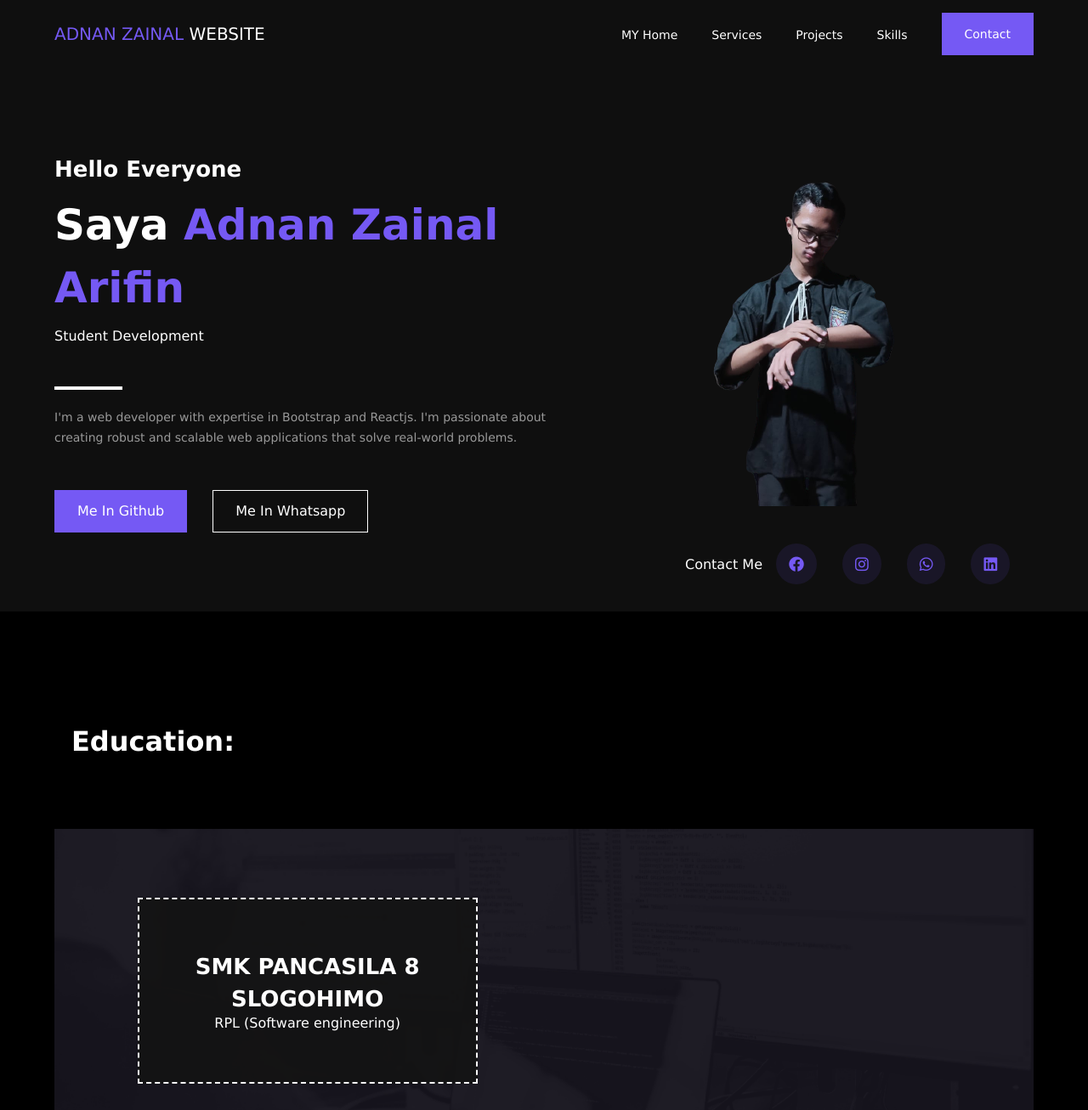
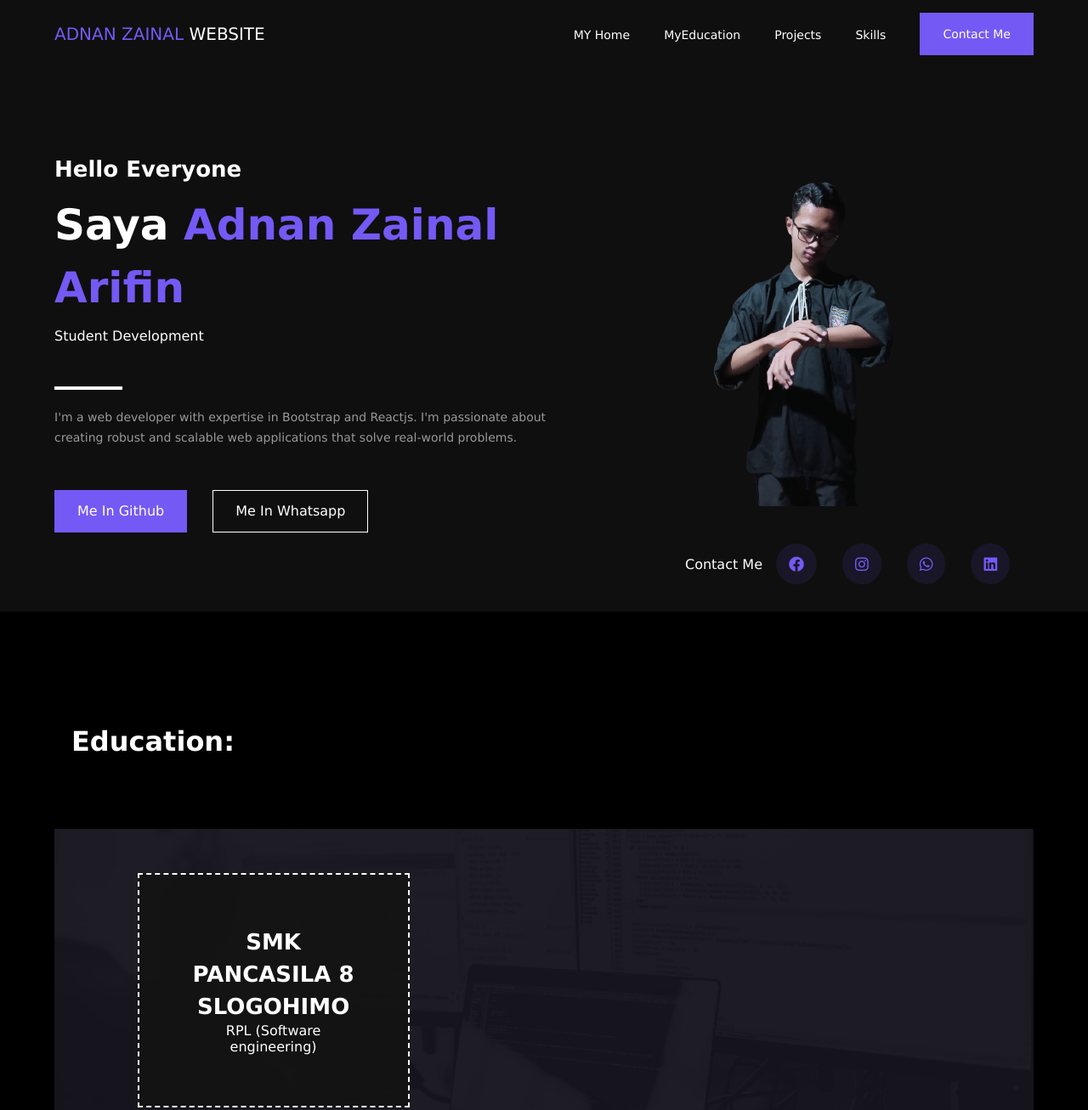
Before and after one commit to adnanzainal21/Adnan-Zainal-Id, a plain HTML site: page index.html in a window 1280 px wide. Shown: the top 1307 px of the page at 85% size. Drawn offline with nearby package versions, Linux system fonts and the light colour scheme; files whose address does not match are found by name.

Commit message:
New Update Adnan

```diff
--- a/index.html
+++ b/index.html
@@ -18,10 +18,10 @@
             <h4><a href="" class="logo"><span>ADNAN ZAINAL</span> WEBSITE</a></h4>
             <ul>
                 <li><a href="#Home">MY Home</a></li>
-                <li><a href="#Services">Services</a></li>
+                <li><a href="#Services">MyEducation</a></li>
                 <li><a href="#Projects">Projects</a></li>
                 <li><a href="#Skills">Skills</a></li>
-                <li><a href="#Contact" class="btn btn-primary">Contact</a></li>
+                <li><a href="#Contact" class="btn btn-primary">Contact Me</a></li>
             </ul>
             <div class="phone-button">
                 <i class="fa fa-bars open" aria-hidden="true"></i>
@@ -65,7 +65,7 @@
             <h2 style="text-align: left; margin-left: 20px;">Education:</h2>
             <div class="marketing">
                 <div class="container marketing-cotnainer">
-                    <div style="width: 25rem;" class="marketing-box">
+                    <div style="width: 20rem;" class="marketing-box">
                         <h3>SMK PANCASILA 8 SLOGOHIMO</h3>
                         <p> RPL (Software engineering)</p>
                     </div>
@@ -135,7 +135,7 @@
     </section>
 
 
-    <section class="choose-me">
+    <!-- <section class="choose-me">
         <img src="img/HIRE ME.png" class="choose-img-text">
         <div class="container choose-container">
             <h2>Profesional Career</h2>
@@ -172,7 +172,7 @@
                 </div>
             </div>
         </div>
-    </section>
+    </section> -->
 
 
 
```
